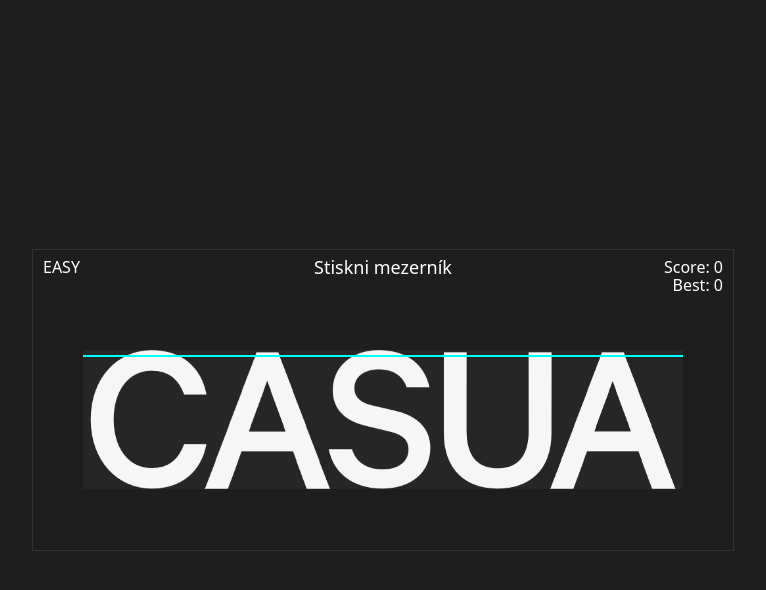
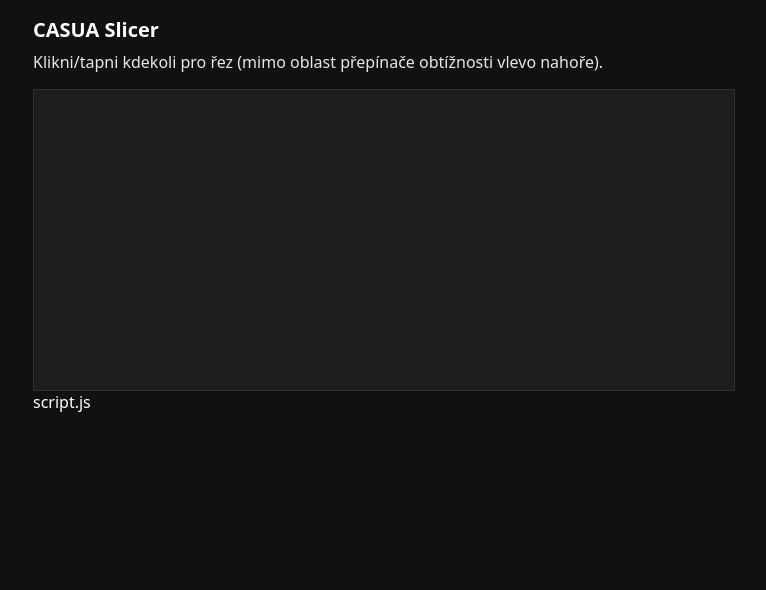
Before and after one commit to petrspada-hub/CASUA-Slicer, a plain HTML site: page index.html in a window 1280 px wide. Shown: the whole page, without its empty margins (257-1023 px from the left). Drawn offline with Linux system fonts and the light colour scheme.

Commit message:
Update index.html

```diff
--- a/index.html
+++ b/index.html
@@ -1,14 +1,43 @@
+
 <!doctype html>
 <html lang="cs">
 <head>
   <meta charset="utf-8" />
-  <title>CASUA Slicer (web)</title>
-  <meta name="viewport" content="width=device-width, initial-scale=1" />
-  <link rel="icon" href="icon.png">
-  <link rel="stylesheet" href="style.css" />
+  <!-- Pevná šířka 700, bez možnosti zoomu -->
+  <meta name="viewport"
+        content="width=700, initial-scale=1, minimum-scale=1, maximum-scale=1, user-scalable=no" />
+  <title>CASUA Slicer</title>
+  <meta name="color-scheme" content="dark light" />
+  <style>
+    html,body{height:100%;margin:0;background:#111;color:#fff;font-family:system-ui,Segoe UI,Roboto,Arial}
+    #app{width:700px;margin:0 auto;padding:16px}
+    h1{margin:0 0 8px 0;font-size:20px}
+    p{margin:8px 0 16px 0;opacity:.9}
+    canvas{border:1px solid #333;background:#1e1e1e;display:block}
+    /* Omezení gest – bez pinch/double-tap zoomu */
+    html, body, #app, canvas { touch-action: manipulation; }
+  </style>
 </head>
 <body>
-  <canvas id="game" width="700" height="300"></canvas>
-  <script src="script.js"></script>
+  <div id="app">
+    <h1>CASUA Slicer</h1>
+    <p>Klikni/tapni kdekoli pro řez (mimo oblast přepínače obtížnosti vlevo nahoře).</p>
+    <canvas id="game" width="700" height="300"></canvas>
+
+    script.js</script>
+
+    <!-- iOS Safari: blok pinch + dvojitý tap zoom -->
+    <script>
+      ['gesturestart','gesturechange','gestureend'].forEach(evt=>{
+        window.addEventListener(evt, e => { e.preventDefault(); }, { passive:false });
+      });
+      let lastTouch = 0;
+      document.addEventListener('touchend', function(e){
+        const now = Date.now();
+        if (now - lastTouch <= 300) { e.preventDefault(); }
+        lastTouch = now;
+      }, {passive:false});
+    </script>
+  </div>
 </body>
-</html>
+</
```
